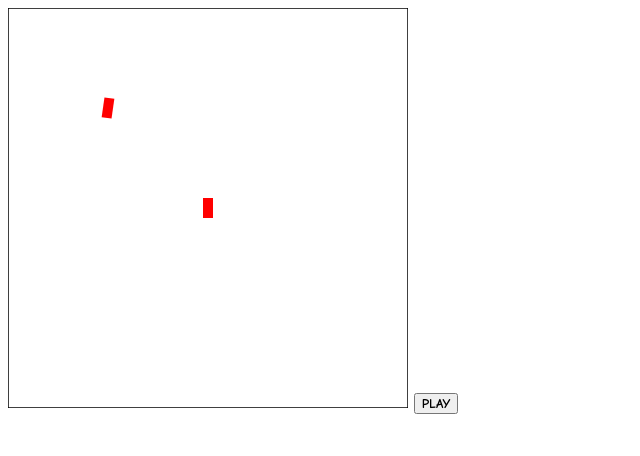
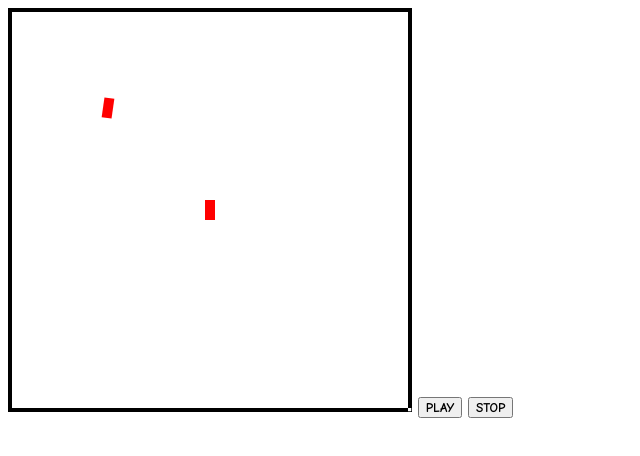
Before and after one commit to DanBest21/tank-game, a plain HTML site: page index.html in a window 1280 px wide. Both pictures are taken after a click on the button "PLAY". Shown: the whole page, without its empty margins (0-640 px from the left). Drawn offline with Linux system fonts and the light colour scheme.

Commit message:
fix bullet firing, add wall drawing (only tested on edges of 2x2), cleaned up debug statements

```diff
--- a/index.html
+++ b/index.html
@@ -7,6 +7,7 @@
 <body>
   <canvas id="game-canvas"></canvas>
   <button id="play-button">PLAY</button>
+  <button id="stop-button">STOP</button>
 
   <script type="module" src="src/index.js" async></script>
 </body>
--- a/src/constants.js
+++ b/src/constants.js
@@ -1,6 +1,7 @@
+export const WALL_THICKNESS = 4;
 
-export const MAP_WIDTH = 400;
-export const MAP_HEIGHT = 400;
+export const MAP_WIDTH = 400 + WALL_THICKNESS;
+export const MAP_HEIGHT = 400 + WALL_THICKNESS;
 
 export const SPEED = 3;
 export const ROTATION_SPEED = 3;
--- a/src/index.js
+++ b/src/index.js
@@ -1,8 +1,9 @@
-import { startCapturingInput, stopCapturingInput, startEventLoop } from './input.js';
+import { startCapturingInput, stopCapturingInput, startEventLoop, stopEventLoop } from './input.js';
 import { startRendering, stopRendering } from './render.js';
 
 // const playMenu = document.getElementById('play-menu');
 const playButton = document.getElementById('play-button');
+const stopButton = document.getElementById('stop-button');
 // const usernameInput = document.getElementById('username-input');
 
 playButton.onclick = () => {
@@ -11,3 +12,10 @@ playButton.onclick = () => {
   startEventLoop(); // state updates
   startRendering(); // canvas updates
 };
+
+stopButton.onclick = () => {
+  // todo - initialize state somehow
+  stopCapturingInput();
+  stopEventLoop(); // state updates
+  stopRendering(); // canvas updates
+};
--- a/src/input.js
+++ b/src/input.js
@@ -100,10 +100,10 @@ function onKeyUp(e) {
 function onFire() {
   // how to implement delay between bullets?
 
-  console.log("onFire");
+  // console.log("onFire");
 
   var num_bullets = bullets[me_id].length;
-  console.log(num_bullets);
+  // console.log(num_bullets);
   // console.log(Object.keys(bullets[me_id]));
   // console.log(Object.keys(bullets[me_id]).length);
 
@@ -112,22 +112,22 @@ function onFire() {
   if (num_bullets < MAX_BULLETS) {
     var d = new Date();
     var currentTime = d.getTime();
-    console.log("current: ", currentTime);
+    // console.log("current: ", currentTime);
     elapsed = currentTime - lastBulletTime;
-    console.log("elapsed: ", elapsed)
+    // console.log("elapsed: ", elapsed)
 
     // console.log("lastBulletTime: ", lastBulletTime);
 
     if (elapsed >= BULLET_DELAY) {
 
-      console.log("fire");
+      // console.log("fire");
 
       createBullet(me_id, currentTime);
 
       lastBulletTime = currentTime;
       // console.log("lastBulletTime: ", lastBulletTime);
     } else {
-      console.log("cannot fire: not enough time passed since last bullet")
+      // console.log("cannot fire: not enough time passed since last bullet")
     }
 
     // console.log("lastBulletTime: ", lastBulletTime);
@@ -158,7 +158,7 @@ function createBullet(player_id, t) {
 }
 
 function updateBullet(bullet) {
-  console.log("Bullet updated.");
+  // console.log("Bullet updated.");
 
   var d = new Date();
   bullet.elapsed_time = d.getTime() - bullet.fire_time;
@@ -208,12 +208,18 @@ export function getPlayers() {
   return players;
 }
 
+export function getWalls() {
+  return walls;
+}
+
 export function startCapturingInput() {
   window.addEventListener('keydown', onKeyDown);
   window.addEventListener('keyup', onKeyUp);
 }
 
 export function stopCapturingInput() {
+  // console.log("stopped capturing input");
+
   window.removeEventListener('keydown', onKeyDown);
   window.removeEventListener('keyup', onKeyUp);
 }
@@ -227,7 +233,13 @@ export function startEventLoop() {
   var d = new Date();
   initTime = d.getTime();
 
-  console.log("bullet ids" + bulletIds);
+  // console.log("bullet ids" + bulletIds);
 
   lastBulletTime = 0;
 }
+
+export function stopEventLoop() {
+  // console.log("stopped event loop");
+
+  clearInterval(updateInterval);
+}
--- a/src/render.js
+++ b/src/render.js
@@ -1,8 +1,8 @@
-import { getMeId, getBullets, getPlayers } from "./input.js"
+import { getMeId, getBullets, getPlayers, getWalls } from "./input.js"
 
 
 // todo - move constants to some shared location (obtained from server?)
-import { MAP_WIDTH, MAP_HEIGHT, RENDER_FPS, PLAYER_HEIGHT, PLAYER_WIDTH, BULLET_RADIUS } from "./constants.js";
+import { MAP_WIDTH, MAP_HEIGHT, WALL_THICKNESS, RENDER_FPS, PLAYER_HEIGHT, PLAYER_WIDTH, BULLET_RADIUS } from "./constants.js";
 
 // const WALL_RADIUS = 2;
 
@@ -25,8 +25,7 @@ function render() {
   var players = getPlayers();
   var me = players[getMeId()]; // dummy me
   var bullets = getBullets(); // todo - get
-  var others;  // todo - get
-  var walls;   // todo - get
+  var walls = getWalls();   // todo - get
 
   if (!me) {
     return;
@@ -35,6 +34,7 @@ function render() {
   renderBackground(0, 0);
 
   // todo - render walls
+  renderWalls(walls);
 
   // render player
   // renderPlayer(me, me)
@@ -85,6 +85,67 @@ function renderBullet(bullet) {
   context.fill();
 }
 
+function renderWalls(walls) {
+
+  let vertical_wall, horizontal_wall;
+  let wall_x, wall_y;
+
+  let num_block_cols = walls[0].length;
+  let num_block_rows = walls.length;
+
+  // console.log("block nums: ", walls.length, walls[0].length);
+
+  // console.log("canvas size: ", canvas.width, canvas.height);
+
+  // console.log("canvas size: ", (canvas.width - WALL_THICKNESS), (canvas.height - WALL_THICKNESS));
+
+  let block_width = (canvas.width - WALL_THICKNESS) / (num_block_cols-1);
+  let block_height = (canvas.height - WALL_THICKNESS) / (num_block_rows-1);
+
+  // console.log("block size: ", block_height, block_width);
+
+  for (let row=0; row<walls.length; row++) {
+    for (let col=0; col<walls[row].length; col++) {
+
+      vertical_wall = walls[row][col][1];
+      horizontal_wall = walls[row][col][0];
+
+      wall_x = col * block_width;
+      wall_y = row * block_height;
+
+      // console.log("  ");
+      // console.log("row, col: ", row, col);
+      // console.log("wall position: ", wall_x, wall_y);
+      // console.log("wall bool: ", vertical_wall, horizontal_wall);
+
+      context.fillStyle = 'black';
+
+
+      if (vertical_wall) {
+        // todo - draw wall
+        context.fillRect(
+          wall_x,
+          wall_y,
+          WALL_THICKNESS,
+          block_height
+        );
+      }
+
+      if (horizontal_wall) {
+        // todo - draw wall
+        context.fillRect(
+          wall_x,
+          wall_y,
+          block_width,
+          WALL_THICKNESS
+        );
+      }
+
+    }
+  }
+
+}
+
 let renderInterval;
 export function startRendering() {
   // alert("hello");
@@ -94,6 +155,7 @@ export function startRendering() {
 }
 
 export function stopRendering() {
-  // clearInterval(renderInterval);
+  clearInterval(renderInterval);
+  // console.log("stopped rendering");
   // renderInterval = setInterval(renderMainMenu, 1000 / 60);
 }
```
